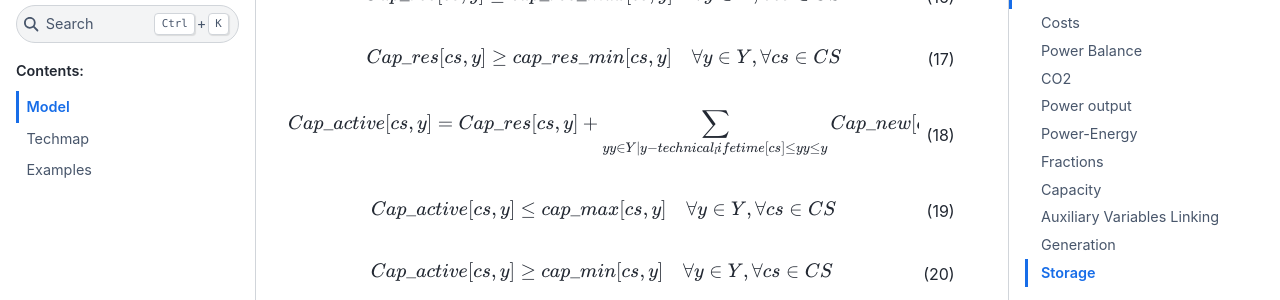
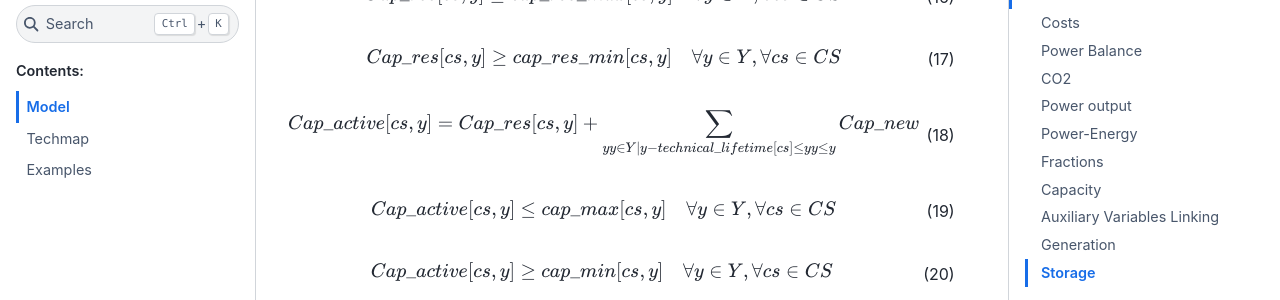
Before and after one commit to EINS-TUDa/CESM, a Sphinx documentation site: the page built from docs/source/model.rst, in a window 1280 px wide and 900 px high, scrolled down 6751 px. Shown: the part 150-450 px from the top of the window. Built offline with Sphinx 7.4.7 and the Sphinx Book theme 1.1.4, drawn with Linux system fonts in a browser that asks for light colours.

Commit message:
minor correction

```diff
--- a/docs/source/model.rst
+++ b/docs/source/model.rst
@@ -208,7 +208,7 @@ Capacity
     :label: min_cap_res_eq
 
 
-.. math:: Cap\_active[cs, y] = Cap\_res[cs, y] + \sum_{yy\in Y|y-technical_lifetime[cs]\leq yy \leq y} Cap\_new[cs, yy] \quad \forall y\in Y, \forall cs\in CS
+.. math:: Cap\_active[cs, y] = Cap\_res[cs, y] + \sum_{yy\in Y|y-technical\_lifetime[cs]\leq yy \leq y} Cap\_new[cs, yy] \quad \forall y\in Y, \forall cs\in CS
     :label: cap_active_eq
 
 .. math:: Cap\_active[cs,y] \leq cap\_max[cs,y] \quad \forall y\in Y, \forall cs\in CS
```
